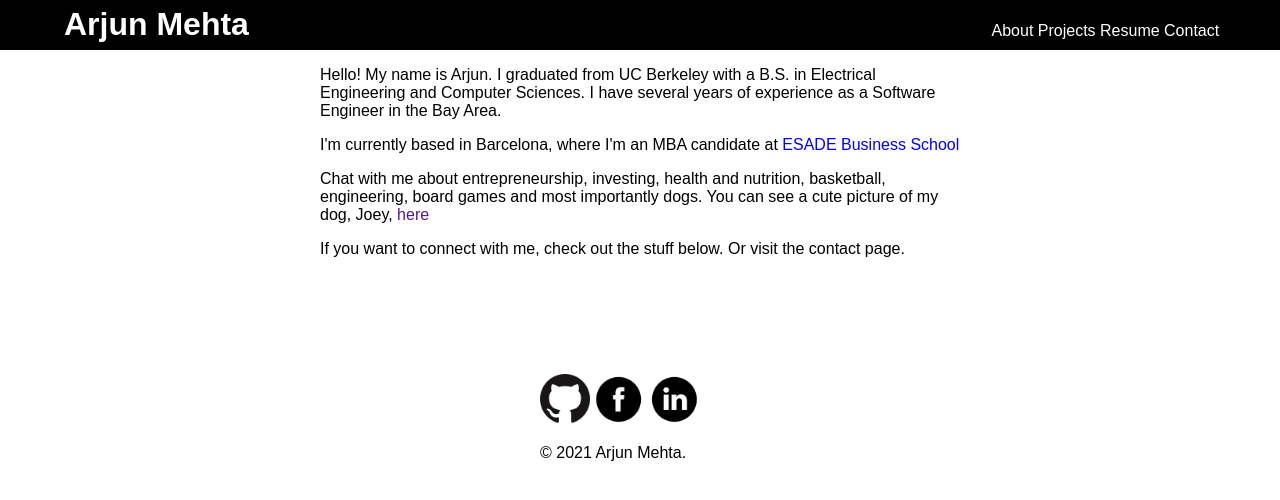
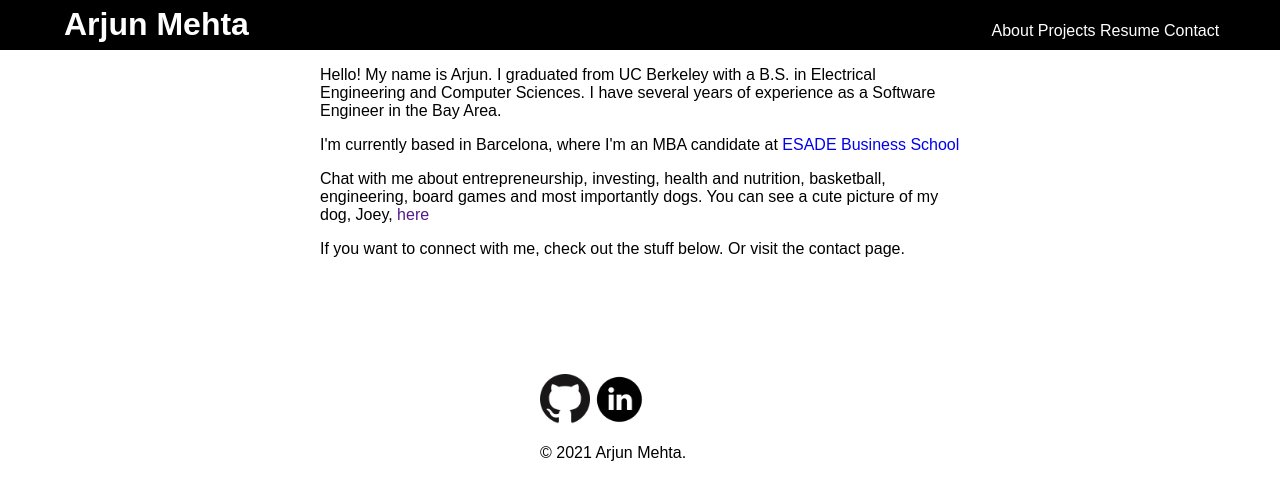
Before and after one commit to arjunmehta94/arjunmehta94.github.io, a Jekyll site: the page built from index.html, in a window 1280 px wide. Shown: the top 500 px of the page. Built offline with Jekyll 4.4.1, drawn with Linux system fonts in a browser that asks for light colours; Markdown is read by kramdown in place of the engine named in the settings.

Commit message:
rm facebook from default

```diff
--- a/_layouts/default.html
+++ b/_layouts/default.html
@@ -27,7 +27,6 @@
       </div>
     <footer>
         <a href="http://github.com/arjunmehta94/"><img class='footer-img' src="/img/github.png"></a>
-        <a href="http://www.facebook.com/arjun.mehta.35/"><img class='footer-img' src="/img/facebook_circle_black.png"></a>
         <a href="http://www.linkedin.com/in/arjunmehta94/"><img class='footer-img' src="/img/linkedin_circle_black.png"></a>
       <p>&copy; 2021 Arjun Mehta.</p>
     </footer>
```
